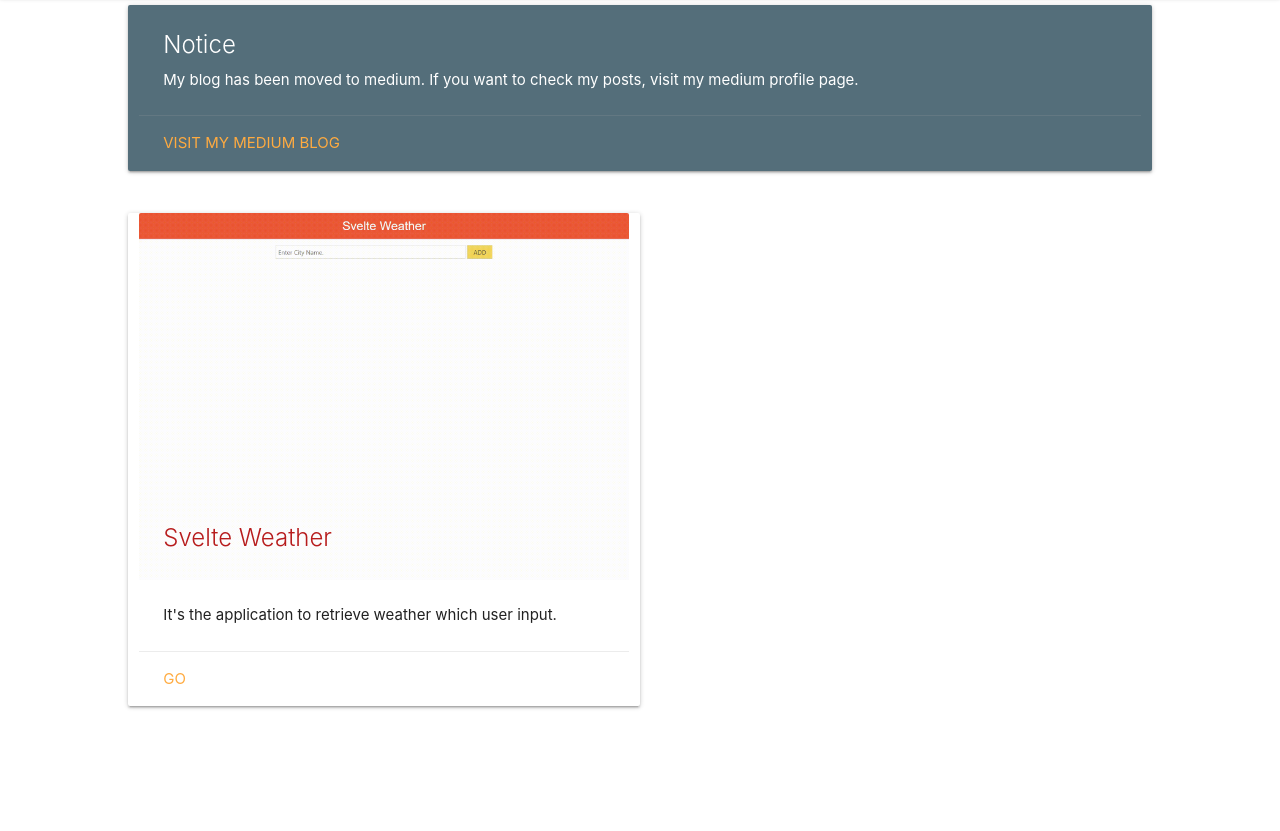
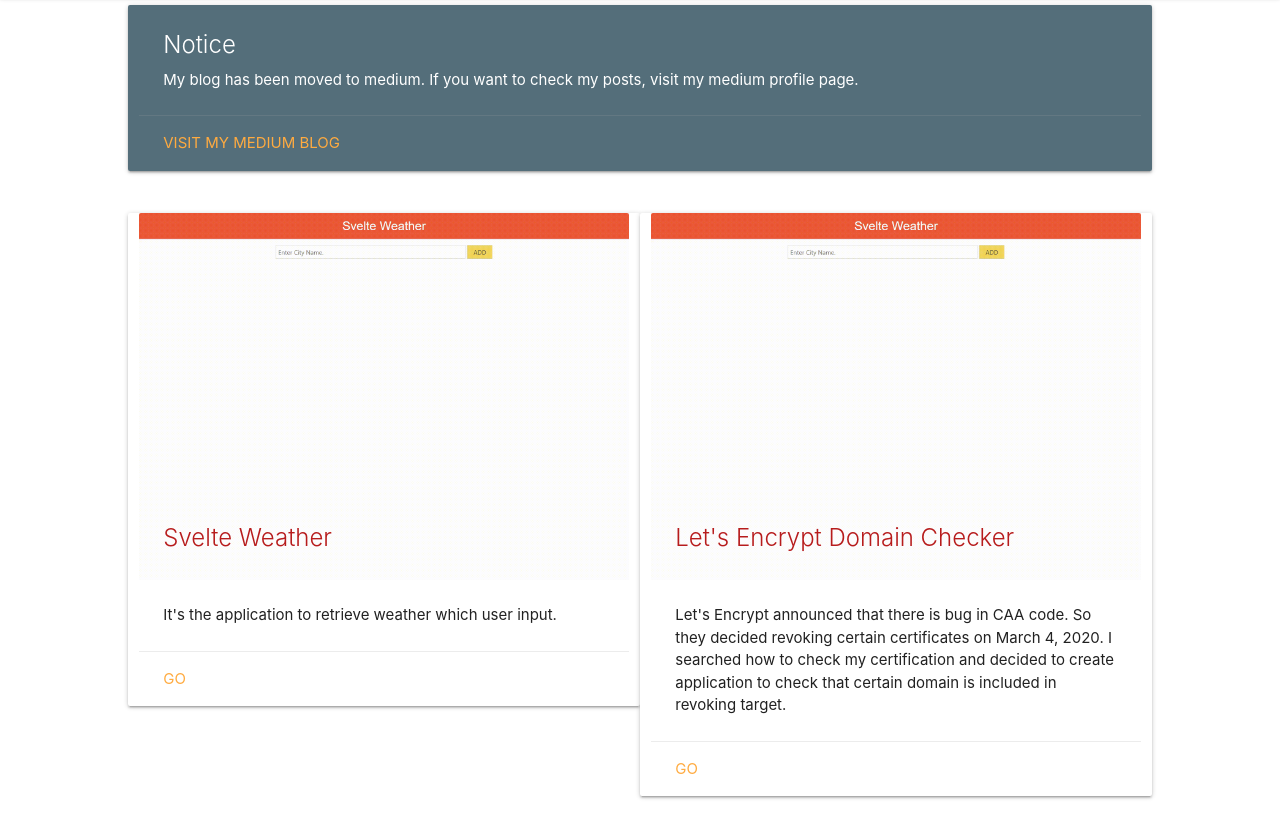
Before and after one commit to kimjangwook/kimjangwook.github.io, a plain HTML site: page index.html in a window 1280 px wide. Shown: the part 67-898 px from the top of the page. Before the commit the page ends 808 px from the top, so only its background shows below. Drawn offline with nearby package versions, Linux system fonts and the light colour scheme.

Commit message:
Add link of Let's Encrypt Domain Checker application

```diff
--- a/index.html
+++ b/index.html
@@ -53,6 +53,21 @@
                     <a href="https://www.jangwook.net/svelte-weather/public/">Go</a>
                 </div>
             </div>
+
+            <div class="card col s12 m6">
+                <div class="card-image">
+                    <img src="./assets/img/svelte-weather.gif" alt="gif image of svelte-weather application">
+                    <span class="card-title red-text text-darken-4">Let's Encrypt Domain Checker</span>
+                </div>
+                <div class="card-content">
+                    <p>
+                        Let's Encrypt announced that there is bug in CAA code. So they decided revoking certain certificates on March 4, 2020. I searched how to check my certification and decided to create application to check that certain domain is included in revoking target.
+                    </p>
+                </div>
+                <div class="card-action">
+                    <a href="https://www.jangwook.net/letsencrypt-domain-checker/public/">Go</a>
+                </div>
+            </div>
         </div>
     </div>
 </body>
```
Also changed, not shown: assets/img/letsencrypt-domain-checker.gif (added).
